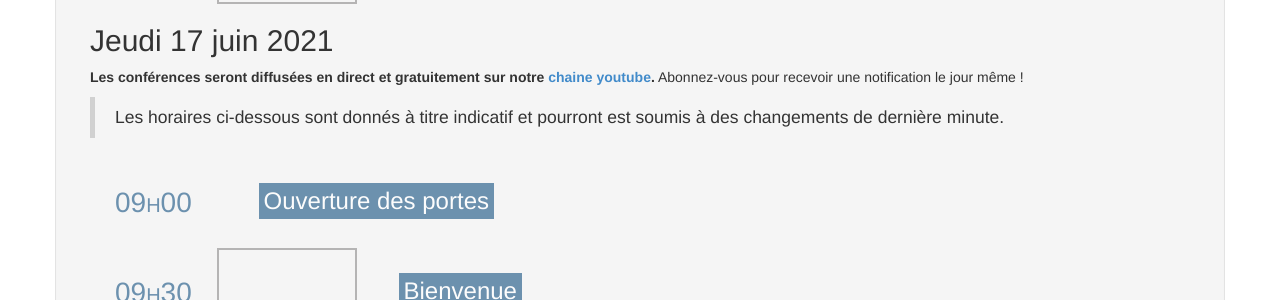
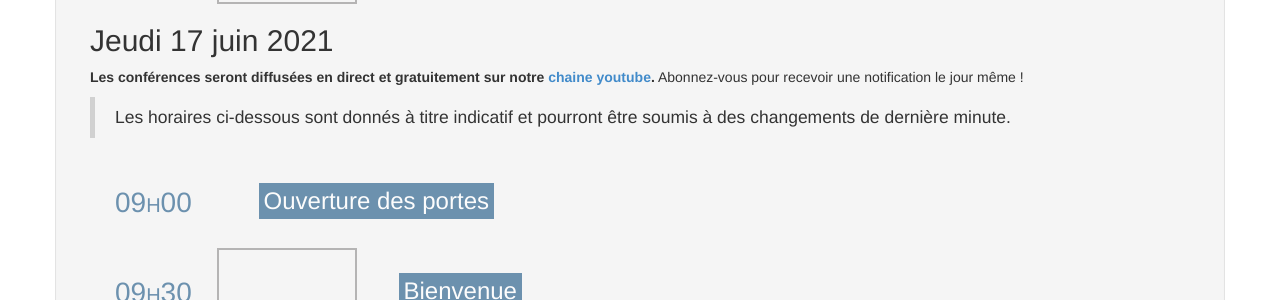
Before and after one commit to postgresqlfr/2024.pgday.fr, a Jekyll site: the page built from programme.md, in a window 1280 px wide and 900 px high, scrolled down 517 px. Shown: the part 153-453 px from the top of the window. Built offline with Jekyll 4.4.1, drawn with Linux system fonts in a browser that asks for light colours; our own code applies the rules of GitHub Pages for plain Markdown files.

Commit message:
Update programme.md
Typo

```diff
--- a/programme.md
+++ b/programme.md
@@ -69,7 +69,7 @@
 [chaine youtube]: https://www.youtube.com/channel/UCR7skKC85Zn6p7fJ-lW7G8g
 
 
-> Les horaires ci-dessous sont donnés à titre indicatif et pourront est soumis
+> Les horaires ci-dessous sont donnés à titre indicatif et pourront être soumis
 > à des changements de dernière minute.
 
 <div class="schedule_bloc">
```
